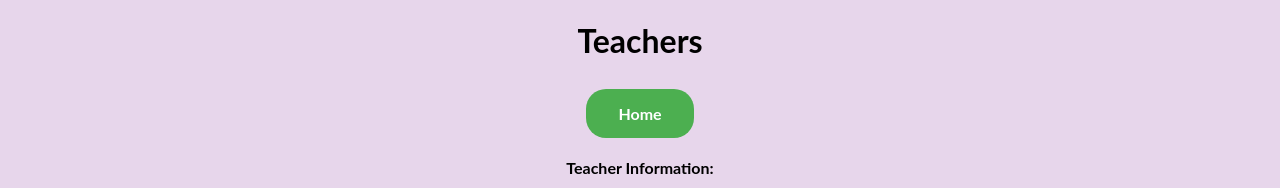
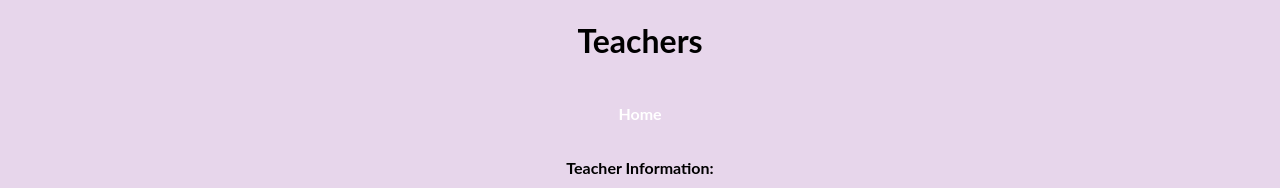
Before and after one commit to renzelpretzel0125/renzelpretzel0125.github.io-teachers, a plain HTML site: page index.html in a window 1280 px wide. Shown: the top 188 px of the page. Drawn offline with Linux system fonts and the light colour scheme.

Commit message:
Update index.html

```diff
--- a/index.html
+++ b/index.html
@@ -17,7 +17,7 @@
   	margin: 4px 2px;
   	cursor: pointer;
 	}
-	.button1 {background-color: #4CAF50; border-radius: 20px;}
+	.button1 {background-color: ##FFFFFF; border-radius: 20px;}
     .center {
     	margin-left: auto;
         margin-right: auto;
@@ -38,7 +38,10 @@
   <p> Teacher Information: </p>
   <img src="https://www.usfca.edu/sites/default/files/styles/1_1_360x360/public/migrated/arts_and_sciences/phil_head_shot.jpg.jpeg?itok=cm4lkdSI" alt="Phil Peterson">
   <p>Name: Phil Peterson</p>
-  <p>During Phil's career in Silicon Valley, he helped build software and hardware products at Borland, Netscape, Motorola, Apple, and a number of startups. He has served in a variety of software engineering, management, and board roles, in businesses spanning packaged software, web browsers, mobile devices, and Internet services. At USF, Phil teaches courses in the Systems track.
+  <p>During Phil's career in Silicon Valley, he helped build software and hardware products at Borland, Netscape,
+     Motorola, Apple, and a number of startups. He has served in a variety of software engineering, management, and
+     board roles, in businesses spanning packaged software, web browsers, mobile devices, and Internet services.
+     At USF, Phil teaches courses in the Systems track.
   </p>
   </th>
   </tr>
```
